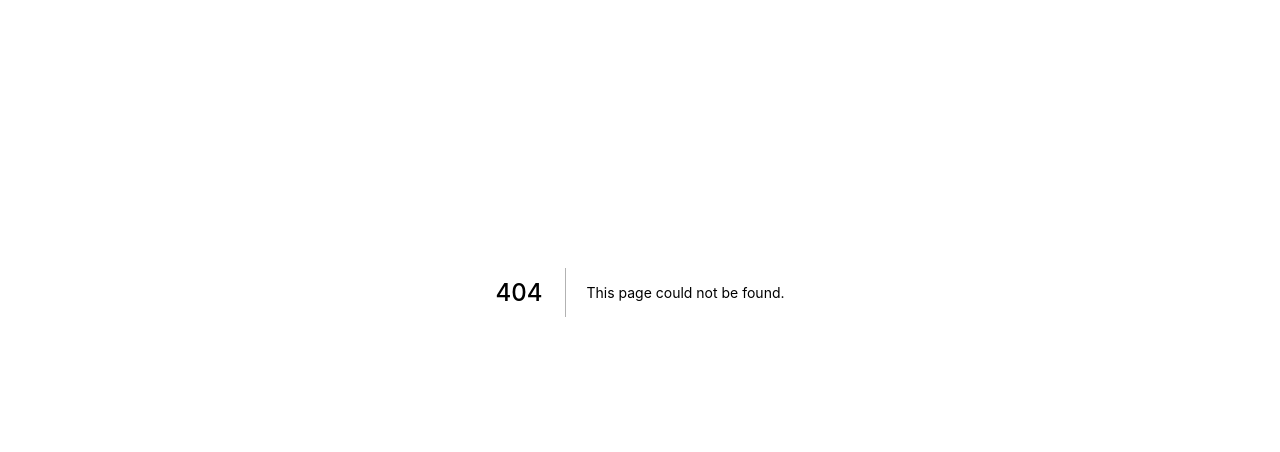
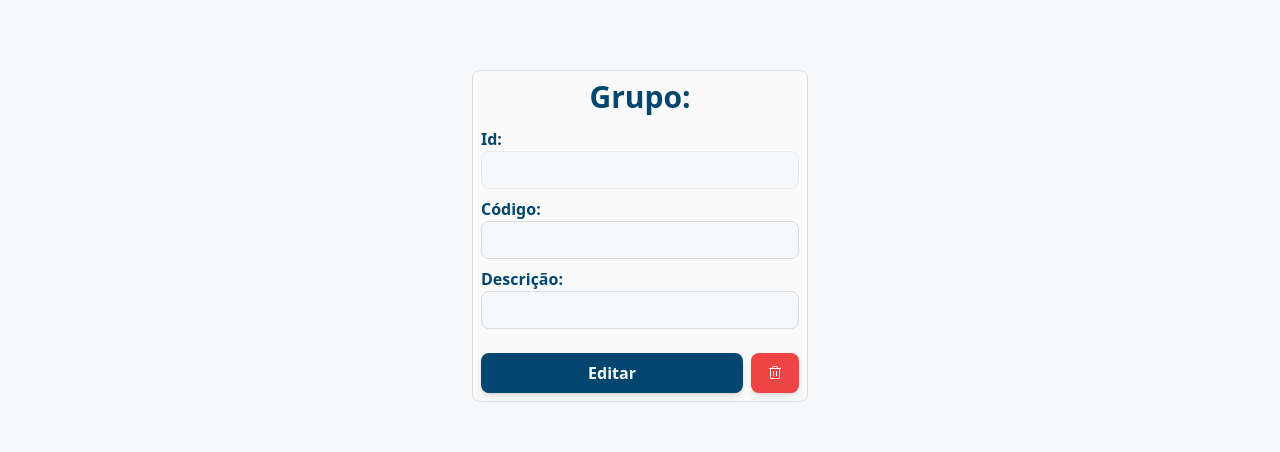
Before and after one commit to thiagoCalazans-dev/mvp-produto, a Next.js app: page /cadastro/grupos/1 in a window 1280 px wide. Before the commit this address had no page. Shown: the part 172-624 px from the top of the page. Built offline with nearby package versions, Linux system fonts and the light colour scheme; no server answers.

Commit message:
use params

```diff
--- a/src/components/Navbar.tsx
+++ b/src/components/Navbar.tsx
@@ -7,11 +7,11 @@ const Navitens = {
   Cadastro: {
     1: {
       name: "Grupo",
-      href: "/cadastro/grupo",
+      href: "/cadastro/grupos",
     },
     2: {
       name: "Produto",
-      href: "/cadastro/produto",
+      href: "/cadastro/produtos",
     },
   },
   Relatórios: {
--- a/src/components/forms/Grupo/FormDetailsGrupo.tsx
+++ b/src/components/forms/Grupo/FormDetailsGrupo.tsx
@@ -6,10 +6,10 @@ import { IGrupo } from "../../../interface/Grupo";
 import { Loading } from "../../Loading";
 
 interface Iprops {
-  closeModal: () => void;
-  initialData: IGrupo;
-  urlParams: string;
-  isFetching: boolean;
+  closeModal?: () => void;
+  initialData?: IGrupo
+  urlParams?: string;
+  isFetching?: boolean;
 }
 
 export const FormDetailsGrupo = ({
@@ -27,22 +27,24 @@ export const FormDetailsGrupo = ({
     "Grupos alterado com sucesso",
     closeModal
   );
+
+  const encaminhar = () => {
+    console.log("removeu")
+  }
   const { mutate: removeMutate, isLoading: removeLoading } = useRemove(
     "grupos",
     `grupos/${urlParams}`,
-    closeModal
+    encaminhar
   );
 
   const onSubmit: SubmitHandler<IGrupo> = async (grupo) => {
     await updateMutate(grupo);
 
-
   };
 
   const HandleDeleteClick = async () => {
-    console.log(initialData);
     await removeMutate(initialData);
-    !isFetching && closeModal();
+    !isFetching && closeModal && closeModal();
   };
 
   return (
--- a/src/hooks/useFetch.ts
+++ b/src/hooks/useFetch.ts
@@ -1,7 +1,9 @@
+import { useRouter } from "next/router";
 import { useMutation, useQuery } from "react-query";
 import { toast } from "react-toastify";
 import ajax from "../services/ajax";
 import { queryClient } from "../services/queryClient";
+
 
 export const useGet = <T>(payload: string, url: string) => {
   const { data, error, isLoading, isFetching } = useQuery<T, Error>(payload, async () => {
@@ -12,20 +14,22 @@ export const useGet = <T>(payload: string, url: string) => {
   return { data, error, isLoading, isFetching };
 }
 
-export const useGetById = <T>(payload: string, id: string, url: string) => {
+
+export const useGetById = <T>(payload:string, baseUrl:string, id?:string | string[]) => {
   const { data, error, isLoading } = useQuery<T, Error>([payload, id], async () => {
-    const { data } = await ajax.get(`${url}/${id}`);
+    const { data } = await ajax.get(`${baseUrl}/${id}`);
     return data;
   });
 
   return { data, error, isLoading };
 }
 
-export const useCreate = <T>(payload: string,  url: string, onSuccessMessage:string) => {
+export const useCreate = <T>(payload: string,  url: string, onSuccessMessage:string, closeModal?: () => void) => {
   return useMutation((data: T) => {
     return ajax.post(url, data)}, {
     onSuccess: () => {queryClient.invalidateQueries(payload);
       toast.success(`${onSuccessMessage}`);
+      closeModal && closeModal();
    },
   onError: (error: Error) => {
     toast.error(error.name)
@@ -34,13 +38,15 @@ export const useCreate = <T>(payload: string,  url: string, onSuccessMessage:str
   })
 }
 
-export const useRemove = <T>(payload: string,  url: string, closeModal?: () => void) => {
+export const useRemove = <T>(payload: string,  url: string, encaminhar: () => void, id?:string, closeModal?: () => void ) => {
   return useMutation((data: T) => {
-    return ajax.delete(url, data)}, {
+    const fullUrl = `${url}/${id}`
+    return ajax.delete(fullUrl, data)}, {
       onSuccess: () => {queryClient.invalidateQueries(payload);
       toast.success('Removido com sucesso');
       closeModal && closeModal();
-     },
+      encaminhar && encaminhar()
+      },
     onError: (error: Error) => {
     toast.error('ocorreu um erro' + error.message)
     console.log(error)
--- a/src/hooks/useModal.tsx
+++ b/src/hooks/useModal.tsx
@@ -16,8 +16,8 @@ interface useModal  {
 }
 
 
-export const useModal = () : useModal => {
-    const [modal, setModal] = useState(false)
+export const useModal = (initialState: boolean = false) : useModal => {
+    const [modal, setModal] = useState(initialState)
     const closeModal = () =>    setModal(false)
     const openModal = () =>   setModal(true)
 
--- /dev/null
+++ b/src/pages/cadastro/grupos/[id].tsx
@@ -0,0 +1,122 @@
+import { useRouter } from "next/router";
+import { Trash } from "phosphor-react";
+import { useEffect, useState } from "react";
+import { SubmitHandler, useForm } from "react-hook-form";
+import { useQuery } from "react-query";
+import { setEnvironmentData } from "worker_threads";
+import { Card } from "../../../components/Card";
+import { FormDetailsGrupo } from "../../../components/forms/Grupo/FormDetailsGrupo";
+import { Loading } from "../../../components/Loading";
+import { GrupoContextProvider } from "../../../context/grupo/provider";
+import { useGet, useGetById, useRemove, useUpdate } from "../../../hooks/useFetch";
+import { IGrupo } from "../../../interface/Grupo";
+import ajax from "../../../services/ajax";
+
+
+const GrupoDetail = () => {
+
+const router = useRouter()
+const {id} = router.query
+const {data} = useGetById<IGrupo>("grupos", "grupos", id)
+
+useEffect(() => {
+    if (data) {
+        setValue("id", data.id)
+        setValue("codigo", data.codigo)
+        setValue("descricao", data.descricao)
+        }
+}, [data]);
+
+
+const { register, handleSubmit, setValue, getValues } = useForm<IGrupo>({
+    defaultValues: data,
+  });
+  const { mutate: updateMutate, isLoading: updateLoading } = useUpdate(
+    "grupos",
+    `grupos/${id}`,
+    "Grupos alterado com sucesso",
+
+  );
+
+  const encaminhar = () => {
+    router.push('/cadastro/grupos')
+  }
+
+  const { mutate: removeMutate, isLoading: removeLoading } = useRemove(
+    "grupos",
+    "grupos",
+     encaminhar,
+     String(id),
+
+  );
+
+
+
+  const onSubmit: SubmitHandler<IGrupo> = async (grupo) => {
+    await updateMutate(grupo)
+
+  };
+
+  const HandleDeleteClick = async () => {
+    const value = getValues
+    await removeMutate(value)
+
+  };
+
+return (
+  <GrupoContextProvider>
+    <main className="w-full h-full flex flex-col justify-center items-center py-5 px-16">
+      <Card className="flex w-auto h-auto flex-col gap-y-3 items-center max-w-[900px]">
+        <h1 className="font-bold text-center text-3xl">Grupo:</h1>
+        <form className="flex flex-col gap-2" onSubmit={handleSubmit(onSubmit)}>
+      <div className="form-control">
+        <label className="label" htmlFor="id">
+          Id:
+        </label>
+        <input
+          disabled
+          className="input"
+          id="id"
+          type="text"
+          {...register("id")}
+        />
+      </div>
+      <div className="form-control">
+        <label className="label" htmlFor="">
+          Código:
+        </label>
+        <input className="input" type="text" {...register("codigo")} />
+      </div>
+      <div className="form-control">
+        <label className="label" htmlFor="">
+          Descrição:
+        </label>
+        <input className="input" type="text" {...register("descricao")} />
+      </div>
+      <div className="flex w-full gap-x-2 mt-4">
+        {updateLoading || removeLoading ? (
+          <Loading />
+        ) : (
+          <>
+            <button className="btn flex-1">Editar</button>
+            <button
+              type="button"
+              onClick={() => HandleDeleteClick()}
+              className="btn-danger"
+            >
+              <Trash />
+            </button>
+          </>
+        )}
+      </div>
+    </form>
+
+              </Card>
+    </main>
+  </GrupoContextProvider>
+);
+
+};
+
+
+export default GrupoDetail;
--- a/src/pages/cadastro/grupo.tsx
+++ b/src/pages/cadastro/grupos/index.tsx
@@ -1,22 +1,26 @@
-import { IGrupo } from "../../interface/Grupo";
-import { GrupoContextProvider } from "../../context/grupo/provider";
-import Table from "../../components/Table";
-import { Loading, TableLoading } from "../../components/Loading";
-import { FormRegisterGrupo } from "../../components/forms/Grupo/FormRegisterGrupo";
-import { useModal } from "../../hooks/useModal";
-import { useGet } from "../../hooks/useFetch";
-import { FormDetailsGrupo } from "../../components/forms/Grupo/FormDetailsGrupo";
+import { IGrupo } from "../../../interface/Grupo";
+import { GrupoContextProvider } from "../../../context/grupo/provider";
+import Table from "../../../components/Table";
+import { Loading, TableLoading } from "../../../components/Loading";
+import { FormRegisterGrupo } from "../../../components/forms/Grupo/FormRegisterGrupo";
+import { useModal } from "../../../hooks/useModal";
+import { useGet } from "../../../hooks/useFetch";
+import { FormDetailsGrupo } from "../../../components/forms/Grupo/FormDetailsGrupo";
 import { useState } from "react";
-import { Card } from "../../components/Card";
+import { Card } from "../../../components/Card";
+import { useRouter } from "next/router";
 
 const Grupo = () => {
   const registration = useModal();
   const details = useModal();
+  const router = useRouter()
   const [selectedData, setSelectedData] = useState<IGrupo>({} as IGrupo);
   const HandleDetailsClick = (grupo: IGrupo) => {
     setSelectedData(grupo);
     details.openModal();
   };
+
+  console.log("asPath:" + router.asPath)
 
   const { isLoading, error, data, isFetching } = useGet<IGrupo[]>(
     "grupos",
@@ -59,7 +63,12 @@ const Grupo = () => {
                       </Table.Data>
                       <Table.Data className="w-20 shrink text-center px-1">
                         <Table.DetailsButton
-                          onClick={() => HandleDetailsClick(item)}
+                        onClick={() => router.push(`${router.asPath}/${item.id}`) }
+                          // onClick={() => HandleDetailsClick(item)}
+                        />
+                          <Table.DetailsButton
+                        // onClick={() => router.push(`${router.asPath}/${item.id}`) }
+                        onClick={() => HandleDetailsClick(item)}
                         />
                       </Table.Data>
                     </Table.Row>
--- /dev/null
+++ b/src/pages/cadastro/produtos/[id].tsx
@@ -0,0 +1,14 @@
+import { useRouter } from "next/router";
+import { useGet, useGetById } from "../../../hooks/useFetch";
+
+const ProdutoDetails = () => {
+
+const router = useRouter()
+const params = String(router.query.id)
+
+const {data, error, isLoading} = useGetById("produtos", params, params)
+
+    return <>{data}</>
+}
+
+export default ProdutoDetails;
```
Also changed, not shown: src/pages/cadastro/produtos/index.tsx (renamed from src/pages/cadastro/produto.tsx, +8 -8 lines).
